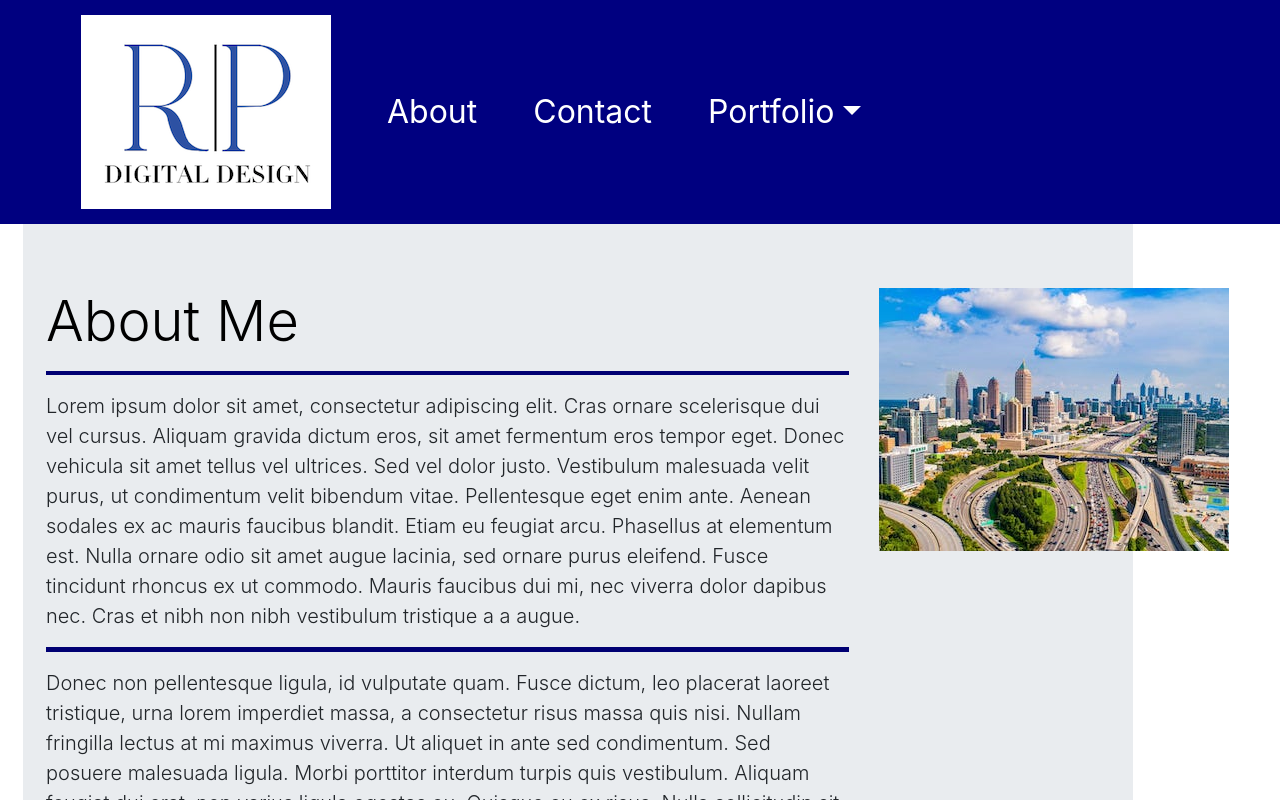
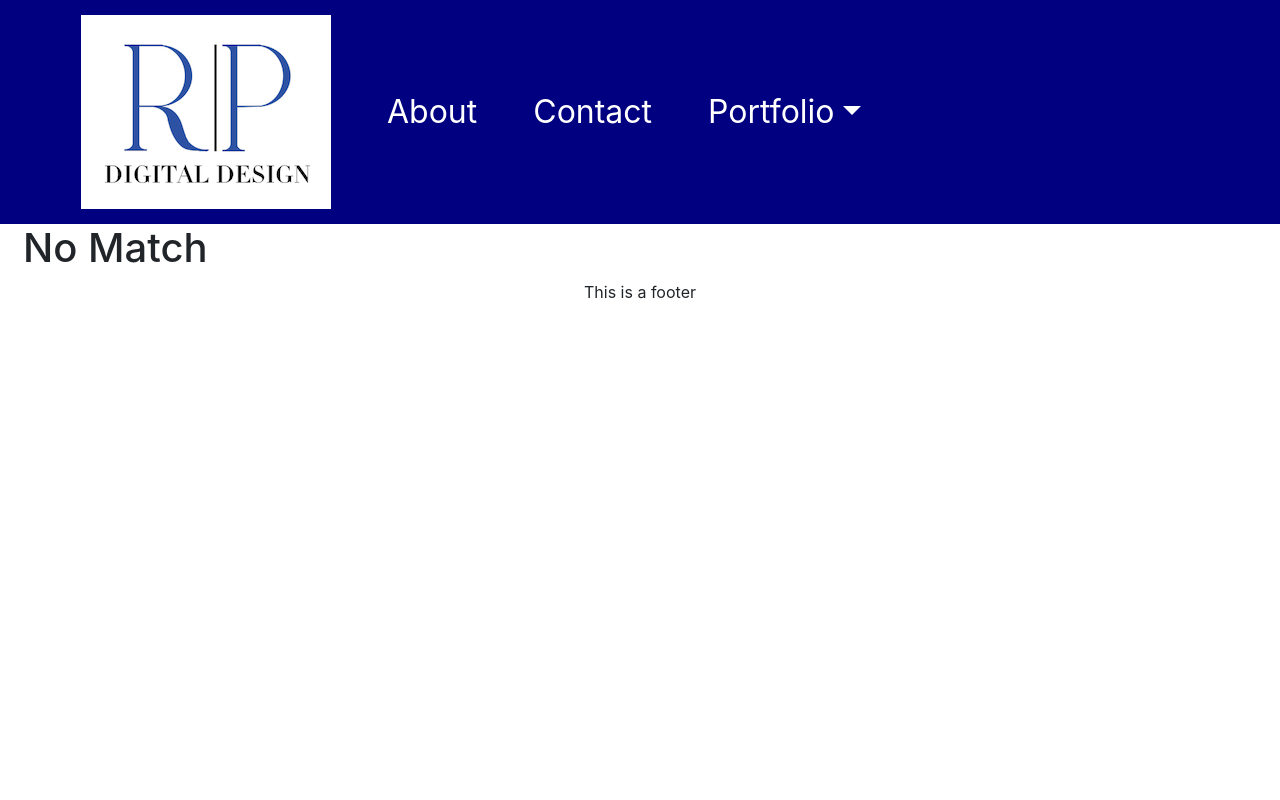
Before and after one commit to rphill26/React-Portfolio, a React (Create React App) app: page / in a window 1280 px wide. Shown: the top 800 px of the page. Built offline with nearby package versions, Linux system fonts and the light colour scheme.

Commit message:
fixing deployed version

```diff
--- a/src/App.js
+++ b/src/App.js
@@ -19,10 +19,10 @@ class App extends Component {
           <Header></Header>
           <Layout>
             <Switch>
-              <Route exact path="/" component={Home} />
-              <Route path="/contact" component={Contact} />
-              <Route path="/apps" component={Apps} />
-              <Route path="/resume" component={Resume} />
+              <Route exact path="/React-Portfolio" component={Home} />
+              <Route path="/React-Portfolio/contact" component={Contact} />
+              <Route path="/React-Portfolio/apps" component={Apps} />
+              <Route path="/React-Portfolio/resume" component={Resume} />
               <Route component={NoMatch} />
             </Switch>
           </Layout>
```
